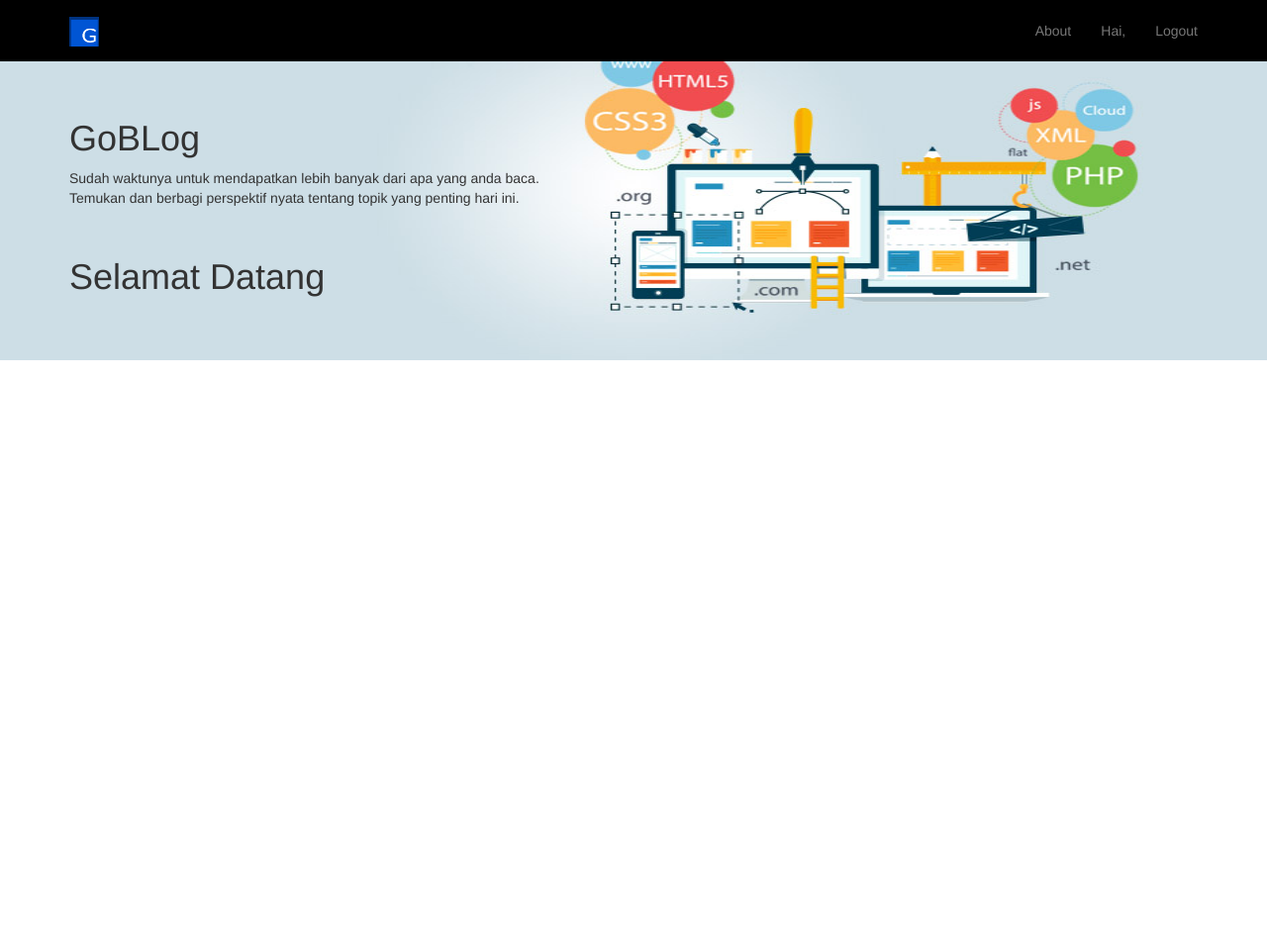
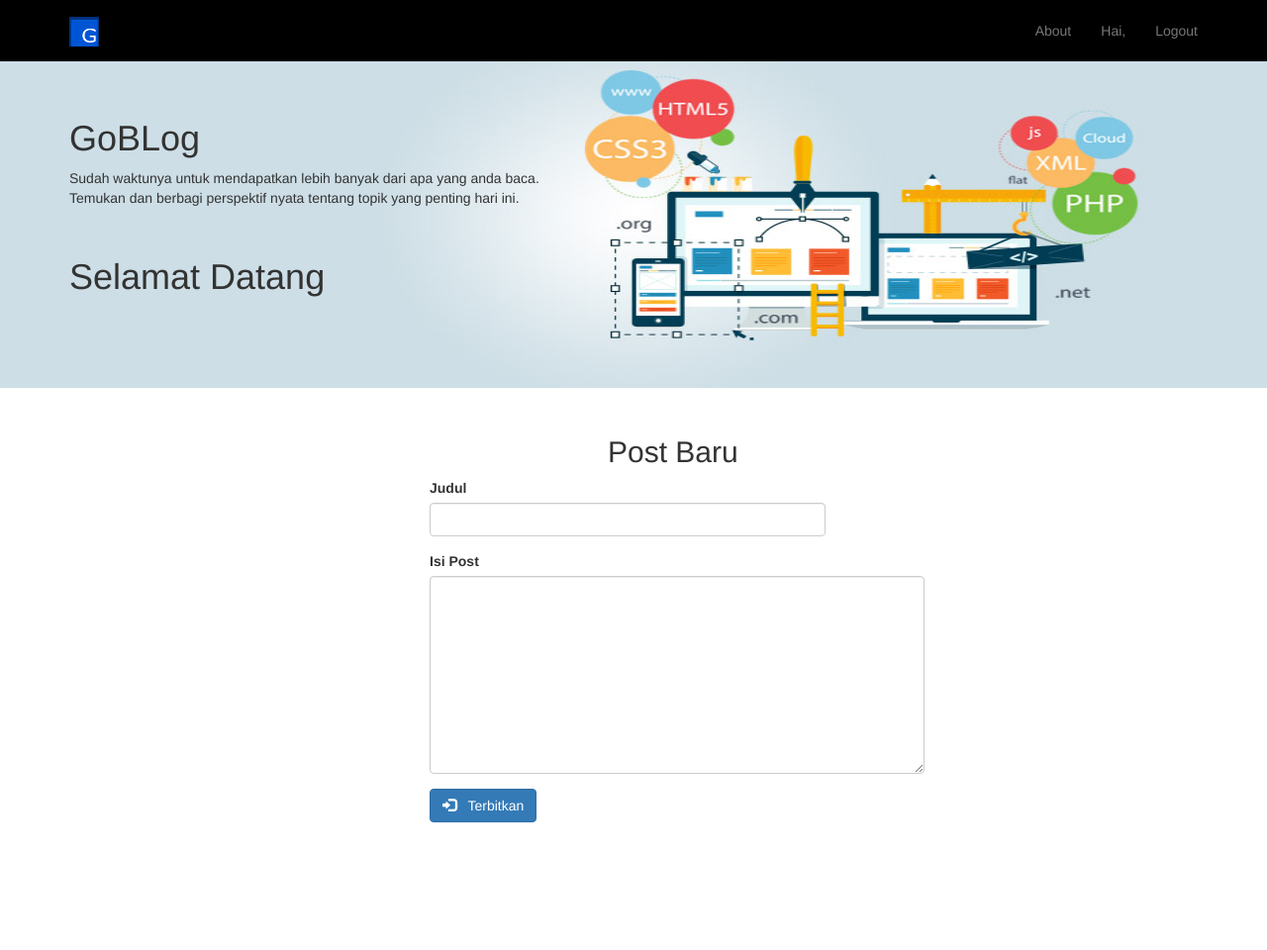
Before and after one commit to hirito1/webfix, a PHP site: page / in a window 1280 px wide. Shown: the whole page at 99% size. After the commit the page ends 831 px from the top, so only its background shows below. Run offline with PHP 8.4, Linux system fonts and the light colour scheme; the visitor is signed in with stand-in values (Sample User, id 1); data that the repository does not hold is empty.

Commit message:
Webfix
Webfix

```diff
--- a/Api.php
+++ b/Api.php
@@ -69,5 +69,6 @@
 			unset($_SESSION['user_session']);
 			return true;
 		}
+
 	}
 ?>
--- /dev/null
+++ b/core/css/primer.css
@@ -0,0 +1,43 @@
+.navbar-default{
+	background-color: black;
+	border-color : transparent;
+	padding: 5px 10px;
+}
+
+.navbar-nav  {
+  border-top: transparent solid 1px; }
+.navbar-brand{
+	margin-top: -3px;
+}
+.btn-pink {
+  background-color: #f9e94e;
+  border-color: #f9e94e;
+}
+#pinggiran{
+    position: absolute;
+    width: 25%;
+    height: 40%;
+    top:80%;
+}
+.ekstra {
+    margin-top: 100px;
+}
+
+.ekstra li{
+    list-style: none;
+    color: white;
+    background-color: royalblue;
+    padding: 5px;
+    margin: 0;
+    text-align: center;
+}
+#ngepost{
+  position: absolute;
+  top: 30em;
+  left: 31em;
+}
+#footer{
+  width: 100%;
+  position: relative;
+
+}
--- a/index.php
+++ b/index.php
@@ -2,20 +2,24 @@
 	session_start();
 	require_once("Api.php");
 	$api = new Api();
-
+if(isset($_SESSION['user_session'])){
 	$id = $_SESSION['user_session'];
 
 	$stmt = $api->runQuery("SELECT * FROM user WHERE id=:id");
 	$stmt->execute(array(":id"=>$id));
 	$userRow=$stmt->fetch(PDO::FETCH_ASSOC);
+}
+	$stmt = $api->runQuery("SELECT * FROM post");
+
+
 ?>
 <!DOCTYPE html>
 <html>
 <head>
 	<title>GoBLog</title>
 	<link rel="icon" type="image/png" href="assets/img/goblog.png">
-	<link rel="stylesheet" type="text/css" href="core/bootstrap/css/bootstrap.min.css">
-	<link rel="stylesheet" type="text/css" href="core/css/index.css">
+	<link rel="stylesheet" type="text/css" href="core/bootstrap/css/bootstrap.css">
+	<link rel="stylesheet" type="text/css" href="core/css/primer.css">
 	<script type="text/javascript" src="core/js/core.js"></script>
 	<script type="text/javascript" src="core/js/jquery-3.1.0.min.js"></script>
 	<script type="text/javascript" src="core/bootstrap/js/bootstrap.min.js"></script>
@@ -50,7 +54,7 @@
 </nav>
 
 <section class="site-head-full">
-	<img src="assets/img/fix1.jpg" width="100%" height="350px" style="position: absolute; margin-top: 1em; background-color: transparent;">
+	<img src="assets/img/fix1.jpg" width="100%" height="350px" style="position: absolute; margin-top: 3em; background-color: transparent;">
 	<div class="container">
 	<div class="row">
 		<div class="col-md-6" style="top: 100px; position: absolute; width: 550px;">
@@ -71,10 +75,51 @@
 	</div>
 	</div>
 </section>
-<section id="pinggiran">
-	<ul class="ekstra">
+<?php if(isset($_SESSION['user_session'])): ?>
+<section id="ngepost" >
+	<form class="signin-form" method="post" enctype="multipart/form-data" action="prcs.php?act=postingan">
+	<h2 style="margin-left: 6em;">Post Baru</h2>
+	<div id="error">
+					<?php if(isset($error)) { ?>
+					<div class="alert alert-danger">
+						<i class="glyphicon glyphicon-warning-sign"></i> &nbsp; <?php echo $error ?> !
+					</div>
+					<?php } ?>
+				</div>
+		<div class="form-group">
+			<label>Judul</label>
+			<input type="text" name="judul-post" class="form-control"  style="width: 400px;">
+		</div>
+		<div class="form-group">
+			<label>Isi Post</label>
+			<textarea class="form-control"  style="width: 500px; height: 200px;" name="isi-post"></textarea>
+		</div>
+		<div class="form-group">
+			<button type="submit" name="terbitkan" class="btn btn-primary">
+						<i class="glyphicon glyphicon-log-in"></i> &nbsp; Terbitkan
+			</button>
+		</div>
+	</form>
+</section>
+<?php endif ; ?>
+<section id="tampilkan">
+	<div class="container">
+		<?php
+		while($show=$stmt->fetch(PDO::FETCH_OBJ)){
+			echo "<div class=''>
 
-	</ul>
+			</div>
+			";
+		};
+		?>
+	</div>
+</section>
+<section id="footer">
+	<div class="container">
+		<div class="panel-footer">
+			<p>Multimedia - 2017</p>
+		</div>
+	</div>
 </section>
 </body>
 </html>
```
Also changed, not shown: core/prcs.php (added, +19 -0 lines), home.php (+1 -8 lines), prcs.php (added, +13 -0 lines).
